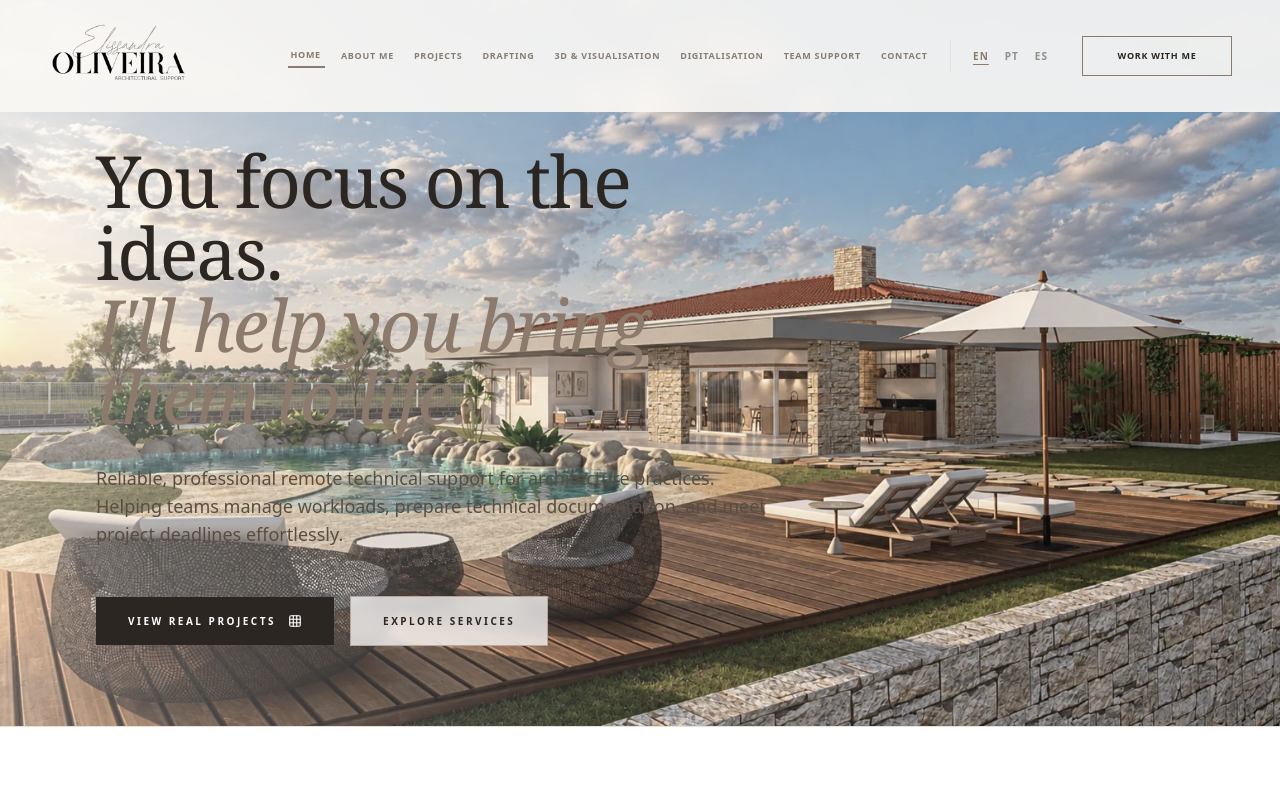
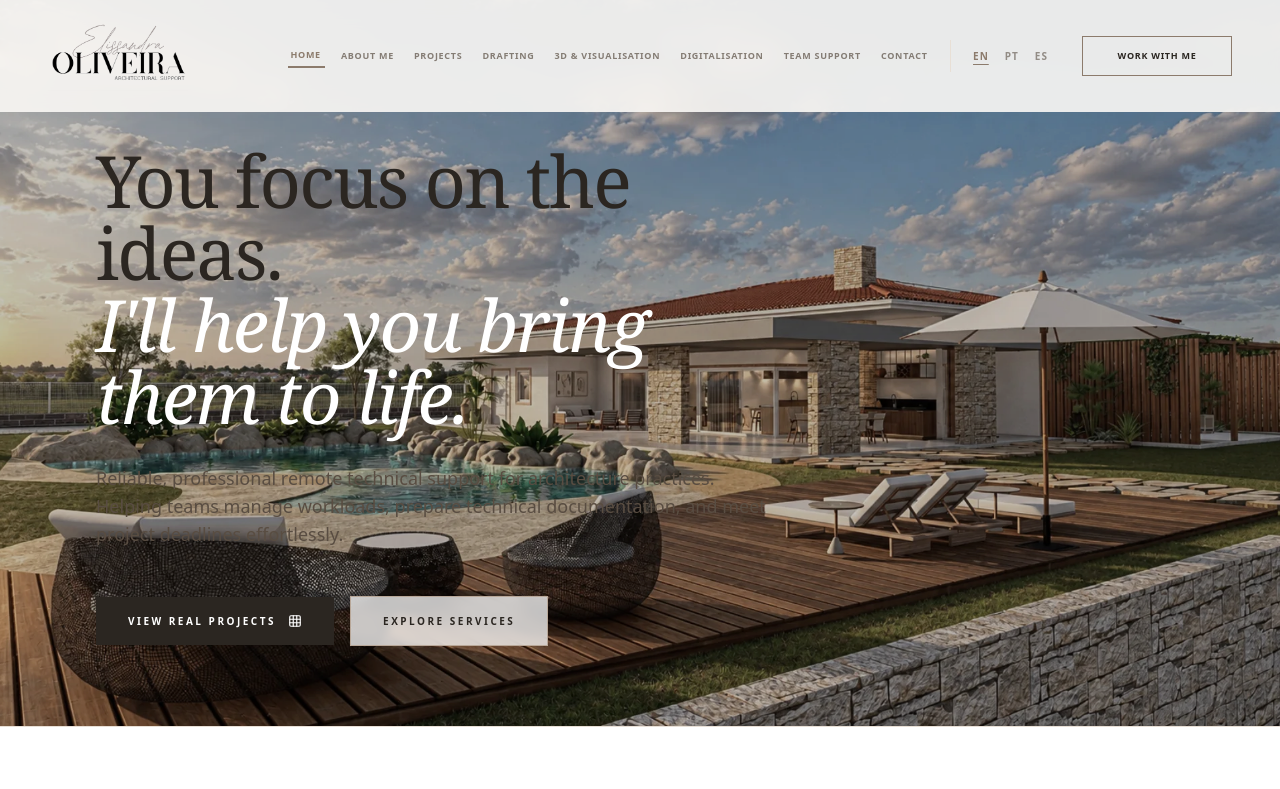
Before and after one commit to andersonato/landing-template, a Next.js app: page / in a window 1280 px wide. Shown: the top 789 px of the page. Built offline with nearby package versions, Linux system fonts and the light colour scheme.

Commit message:
Improve Home hero text contrast

```diff
--- a/app/components/Hero.jsx
+++ b/app/components/Hero.jsx
@@ -7,16 +7,16 @@ export default function Hero({ navigateTo, scrollToSolutions, t }) {
         src="/projects/covered-outdoor-dining/image-02.webp"
         alt=""
         aria-hidden="true"
-        className="absolute inset-0 -z-20 h-full w-full object-cover object-center"
+        className="absolute inset-0 -z-20 h-full w-full object-cover object-center brightness-[0.86]"
       />
-      <div className="absolute inset-0 -z-10 bg-gradient-to-r from-white/35 via-white/10 to-transparent" />
+      <div className="absolute inset-0 -z-10 bg-black/10" />
 
       <div className="mx-auto w-full max-w-7xl">
         <div className="max-w-2xl space-y-8">
           <h1 className="font-serif text-4xl font-light leading-[1.1] tracking-tight text-[#2b2621] sm:text-6xl lg:text-7xl">
             {t("heroTitle")}
             <br />
-            <span className="font-normal italic text-[#8c7b6c]">
+            <span className="font-normal italic text-white">
               {t("heroItalic")}
             </span>
           </h1>
```
